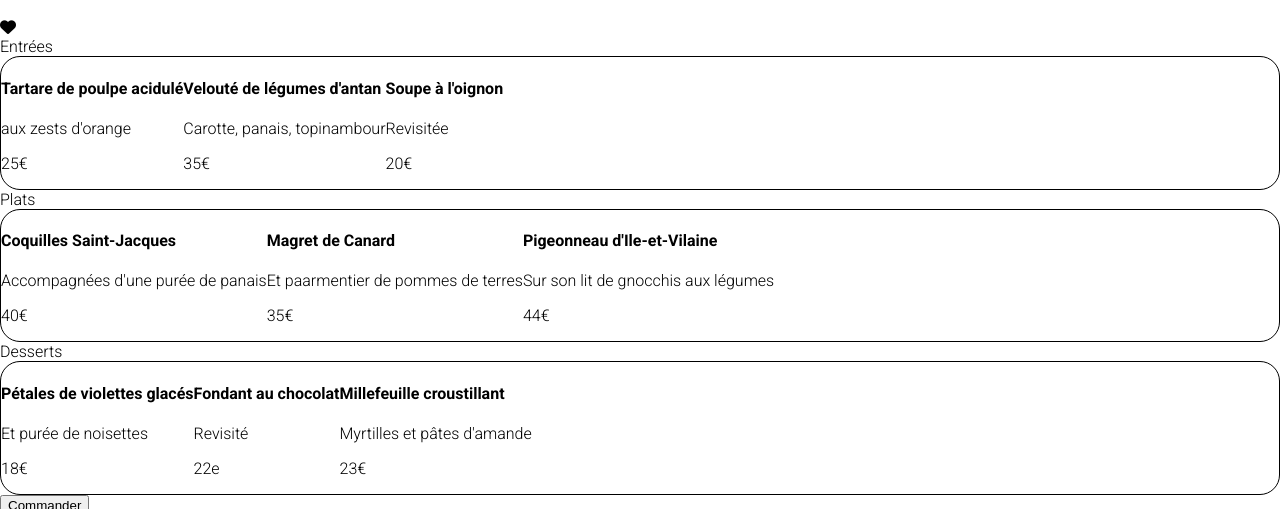
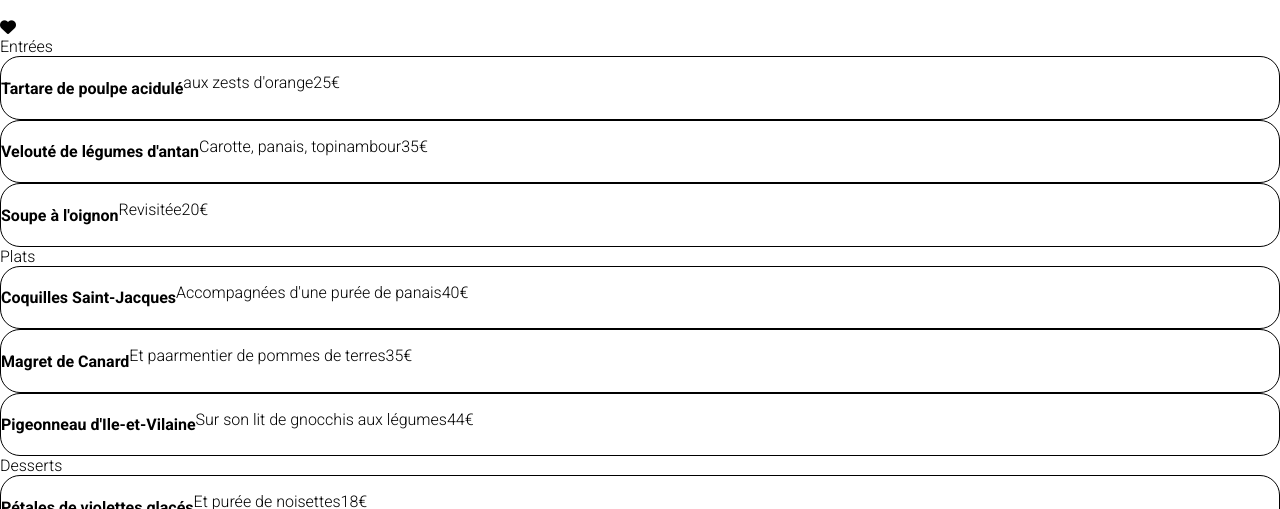
Before and after one commit to Max-RH75/MaxHamoui_3_25062021, a plain HTML site: page menu3.html in a window 1280 px wide. Shown: the part 291-800 px from the top of the page. Drawn offline with Linux system fonts and the light colour scheme; a web font is replaced by a local one.

Commit message:
Ajout class pour border-radius

```diff
--- a/menu3.html
+++ b/menu3.html
@@ -22,81 +22,69 @@
 
     <div>Entrées</div>
 
-<div class="plats">
-
-    <div>
+    <div class="plats">
       	<h4>Tartare de poulpe acidulé</h4>
       	<p>aux zests d'orange</p>
       	<p>25€</p>
     </div>
 
-    <div>
+    <div class="plats">
       	<h4>Velouté de légumes d'antan</h4>
       	<p>Carotte, panais, topinambour</p>
       	<p>35€</p>
     </div>
 
-    <div>
+    <div class="plats">
       	<h4>Soupe à l'oignon</h4>
       	<p>Revisitée</p>
       	<p>20€</p>
     </div>
 
-</div>
-
     <div>Plats</div>
 
-<div class="plats">
-
-    <div>
+    <div class="plats">
       	<h4>Coquilles Saint-Jacques</h4>
       	<p>Accompagnées d'une purée de panais</p>
       	<p>40€</p>
     </div>
 
-    <div>
+    <div class="plats">
       	<h4>Magret de Canard</h4>
       	<p>Et paarmentier de pommes de terres</p>
       	<p>35€</p>
     </div>
 
-    <div>
+    <div class="plats">
       	<h4>Pigeonneau d'Ile-et-Vilaine</h4>
       	<p>Sur son lit de gnocchis aux légumes</p>
       	<p>44€</p>
     </div>
 
-</div>
-
     <div>Desserts</div>
 
-<div class="plats">
-
-    <div>
+    <div class="plats">
       	<h4>Pétales de violettes glacés</h4>
       	<p>Et purée de noisettes</p>
       	<p>18€</p>
     </div>
 
-    <div>
+    <div class="plats">
       	<h4>Fondant au chocolat</h4>
       	<p>Revisité</p>
       	<p>22e</p>
     </div>
 
-    <div>
+    <div class="plats">
       	<h4>Millefeuille croustillant</h4>
       	<p>Myrtilles et pâtes d'amande</p>
       	<p>23€</p>
     </div>
 
-</div>
-
     <button>Commander</button>
 
 	<footer>
 
-		<h2 id="omffooter">Ohmyfood</h2>
+		<h2 class="omffooter">Ohmyfood</h2>
 
 		<ul>
 			<li><span class="fas fa-utensils"></span> Proposer un restaurant</li>
```
Also changed, not shown: menu1.html (+12 -19 lines), menu2.html (+11 -19 lines), menu4.html (+9 -21 lines).
